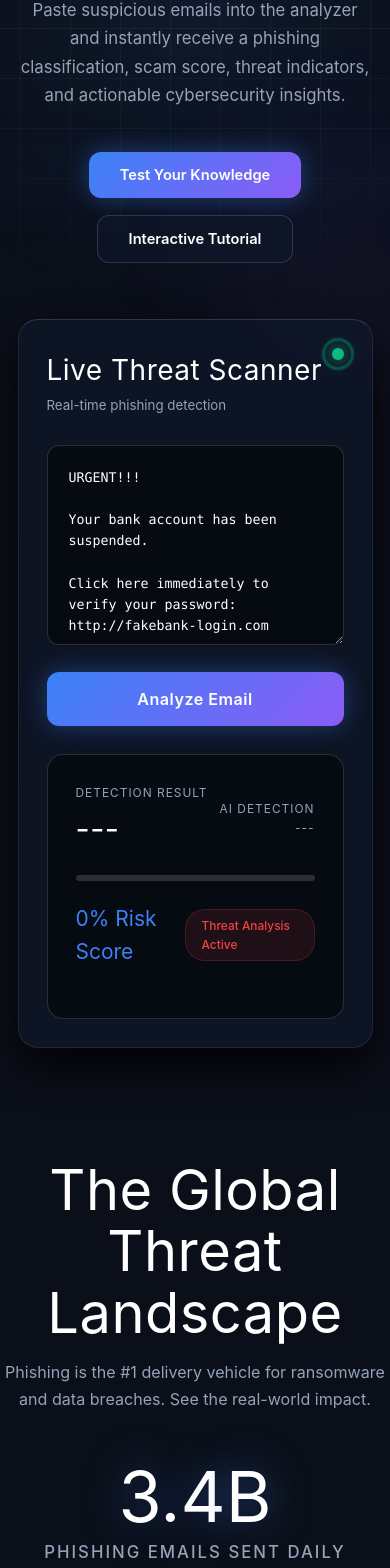
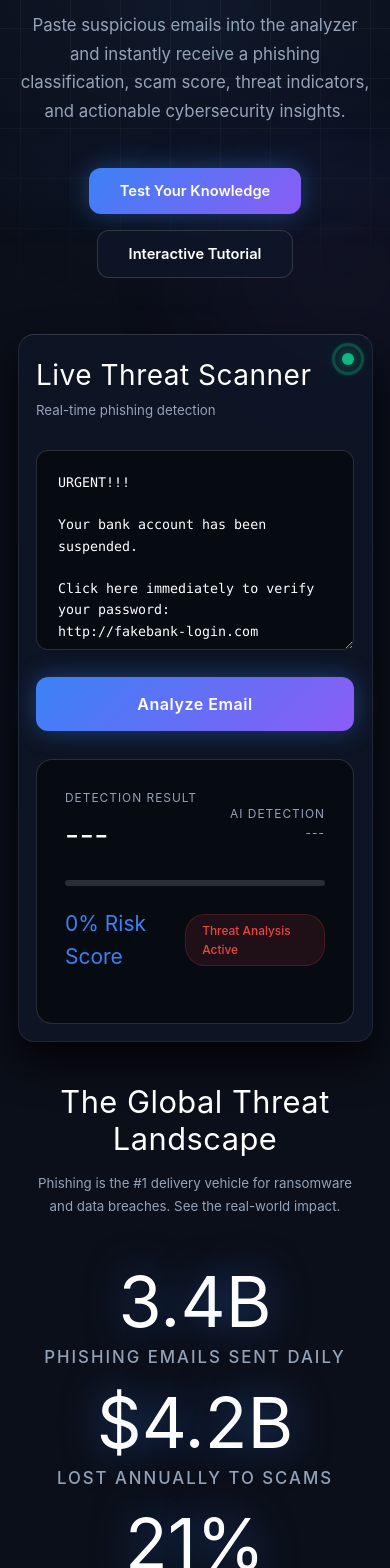
Before and after one commit to manassuryawanshi/Mailguard, a React (Vite) app: page / in a window 390 px wide. Shown: the part 419-1987 px from the top of the page. Built offline with nearby package versions, Linux system fonts and the light colour scheme; a web font is replaced by a local one.

Commit message:
style: resolve mobile viewport safety gutters and optimize card scaling

```diff
--- a/src/index.css
+++ b/src/index.css
@@ -1139,7 +1139,7 @@ input:checked + .slider:before {
   font-size: 2.5rem;
   text-align: center;
 }
-.section { padding: 5rem 0; position: relative; }
+.section { padding-top: 5rem; padding-bottom: 5rem; position: relative; }
 .section-title { font-size: 4rem; text-align: center; margin-bottom: 1rem; line-height: 1.1; }
 .section-subtitle { text-align: center; color: var(--text-muted); max-width: 750px; margin: 0 auto 3rem; font-size: 1.15rem; line-height: 1.7; }
 
@@ -1794,3 +1794,56 @@ input:checked + .slider:before {
 
 /* Custom Selection */
 ::selection { background: var(--border-glow); color: #fff; }
+
+/* ========================================= */
+/* PREMIUM MOBILE RESPONSIVE LAYOUT SYSTEM   */
+/* ========================================= */
+@media (max-width: 768px) {
+  /* Prevent any element from touching the literal edges of mobile viewports */
+  .container {
+    padding: 0 1.25rem !important; /* Forces 20px safe horizontal gutters */
+  }
+
+  /* Compact padding for cards on smaller mobile displays to maximize reading real estate */
+  .clean-card,
+  .glass-panel {
+    padding: 1.25rem !important;
+    border-radius: 16px !important;
+  }
+
+  /* Safe margins for multi-column grid components on phone viewports */
+  .stats-grid,
+  .anatomy-container,
+  .tips-grid,
+  .defend-section {
+    gap: 1.25rem !important;
+  }
+
+  .anatomy-email-pane,
+  .anatomy-details-pane {
+    padding: 1.25rem !important;
+    border-radius: 16px !important;
+  }
+
+  .anatomy-details-pane {
+    border-top: none !important;
+    border-left: 4px solid var(--neon-cyan) !important; /* Sleek mobile alignment indicator */
+  }
+
+  /* Dynamic Typographic Scaling to prevent awkward header wrapping on narrow devices */
+  .section-title {
+    font-size: 2.2rem !important;
+    line-height: 1.2 !important;
+    padding: 0 0.5rem !important;
+  }
+
+  .section-subtitle {
+    font-size: 0.95rem !important;
+    margin-bottom: 2rem !important;
+    padding: 0 0.5rem !important;
+  }
+
+  .hero-title {
+    line-height: 1.2 !important;
+  }
+}
```
